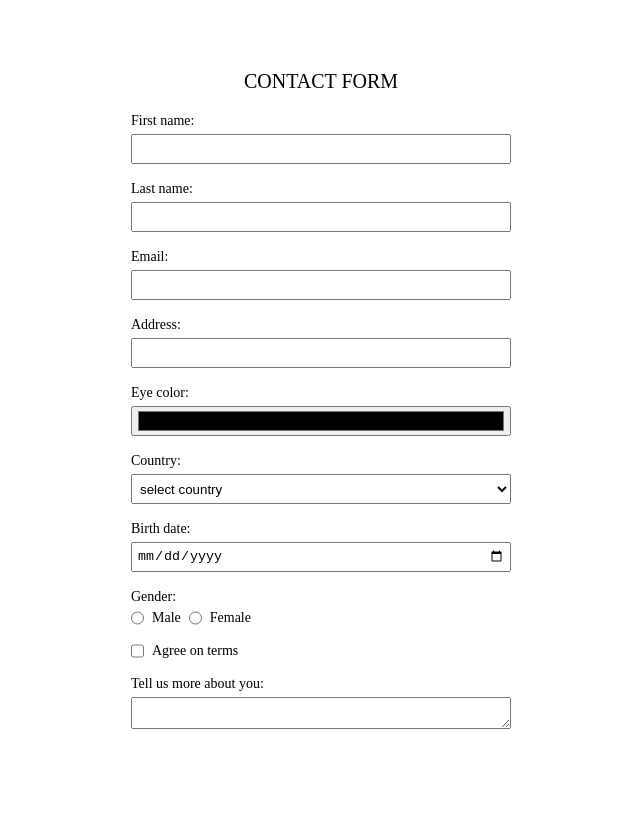
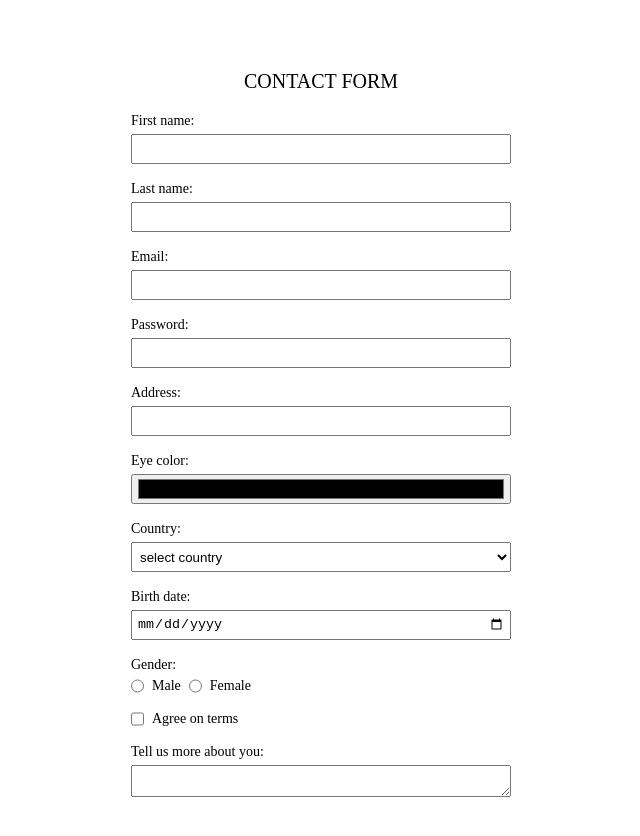
Before and after one commit to hebrerillo/form-storage, a website built with webpack: page index.html in a window 1280 px wide. Shown: the whole page, without its empty margins (319-959 px from the left). Before the commit the page ends 800 px from the top, so only its background shows below. Built offline with nearby package versions, Linux system fonts and the light colour scheme.

Commit message:
Adding a password field to check it is not saved/retrieved in/from storage

```diff
--- a/index.html
+++ b/index.html
@@ -33,6 +33,12 @@
           <div class="form__block">
             <label class="form__item-label">Email:</label>
             <input class="form__item" type="email" name="email" />
+          </div>
+        </div>
+        <div class="form__row">
+          <div class="form__block">
+            <label class="form__item-label">Password:</label>
+            <input class="form__item" type="password" name="password" />
           </div>
         </div>
         <div class="form__row">
```
